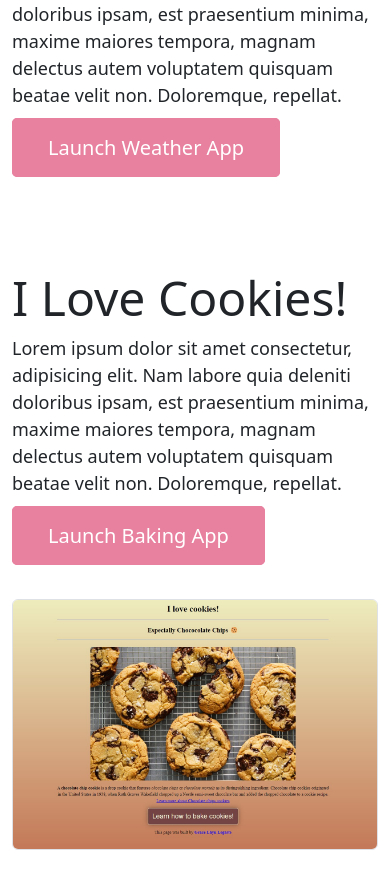
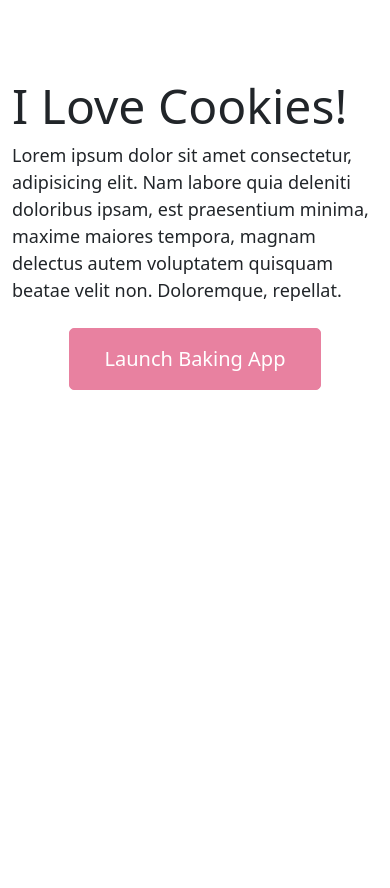
Before and after one commit to gracelhyn/my-portfolio, a plain HTML site: page index.html in a window 390 px wide. Shown: the part 1100-1988 px from the top of the page. After the commit the page ends 1586 px from the top, so only its background shows below. Drawn offline with nearby package versions, Linux system fonts and the light colour scheme.

Commit message:
adjuste columns and link alignment in homepage

```diff
--- a/index.html
+++ b/index.html
@@ -63,7 +63,7 @@
     </div>
     <div class="container">
       <div class="row mb-2 mt-5">
-        <div class="col-md-6">
+        <div class="col-md-6 d-none d-sm-block">
           <img
             src="/images/SheCode_Weather.jpg"
             alt="weather app"
@@ -78,7 +78,9 @@
             maiores tempora, magnam delectus autem voluptatem quisquam beatae
             velit non. Doloremque, repellat.
           </p>
-          <div class="mt-4 mb-5">
+          <div
+            class="mt-4 mb-5 d-flex justify-content-center justify-content-lg-start justify-content-md-start"
+          >
             <a
               href="https://famous-pasca-4ba7dd.netlify.app/"
               target="_blank"
@@ -98,7 +100,9 @@
             maiores tempora, magnam delectus autem voluptatem quisquam beatae
             velit non. Doloremque, repellat.
           </p>
-          <div class="mt-4 mb-5">
+          <div
+            class="mt-4 mb-5 d-flex justify-content-center justify-content-lg-start justify-content-md-start"
+          >
             <a
               href="https://s3.amazonaws.com/shecodesio-production/challenge_submissions/files/001/677/140/original/index.html?1685925535"
               target="_blank"
@@ -107,7 +111,7 @@
             >
           </div>
         </div>
-        <div class="col-md-6">
+        <div class="col-md-6 d-none d-sm-block">
           <img
             src="/images/SheCode_HW1.jpg"
             alt="Chocolate chip cookies page"
```
